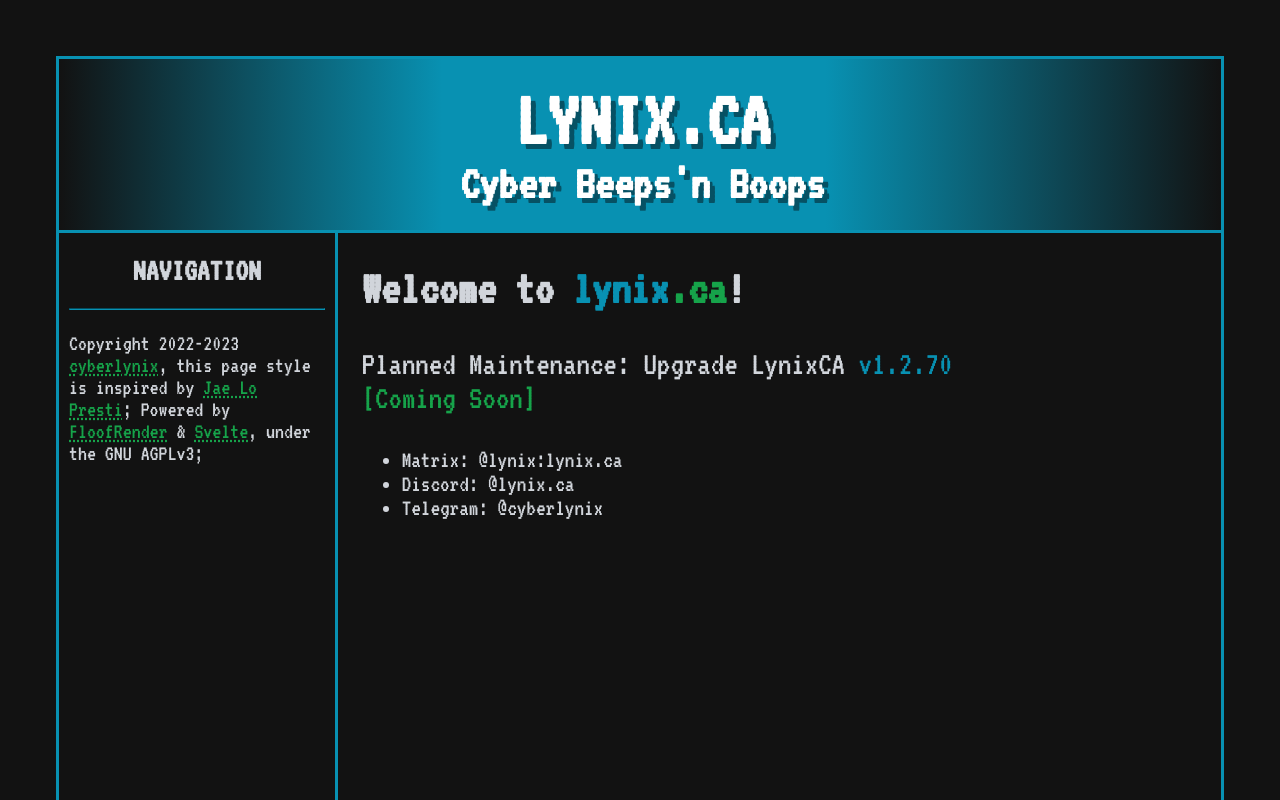
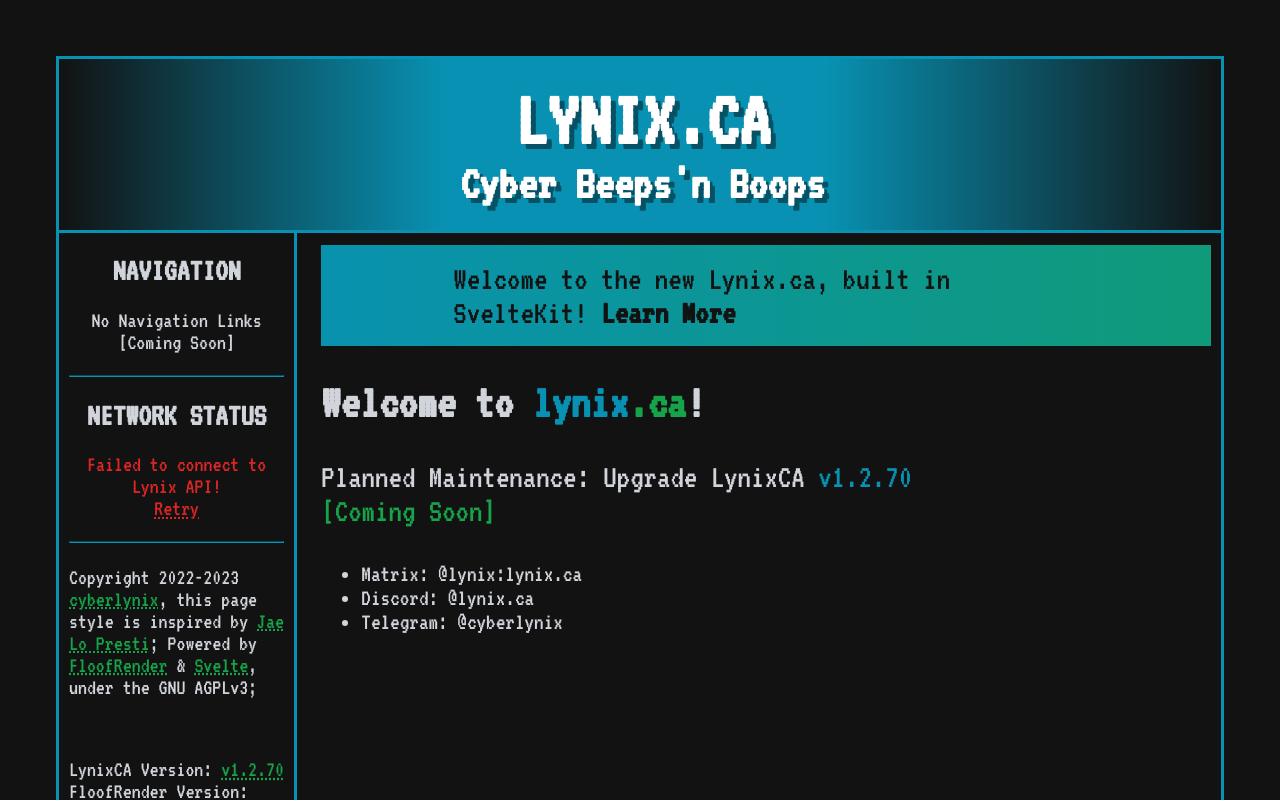
Before and after one commit to cyberlynix/lynix-ca, a SvelteKit app: page / in a window 1280 px wide. Shown: the top 800 px of the page. Built offline with nearby package versions, Linux system fonts and the light colour scheme.

Commit message:
Update Stuff

```diff
--- a/src/app.css
+++ b/src/app.css
@@ -136,3 +136,35 @@
   padding: 0px var(--padsize) var(--padsize) 1.5rem;
   font-size: 1.5em;
 }
+
+/* Floof Alert */
+.floof-alert {
+  margin-top: 0.5em;
+  padding: 0.7em 5.5em 0.7em 5.5em;
+}
+
+.floof-alert p {
+  padding: 0em;
+  margin: 0em;
+}
+
+/* Gradient Animations */
+/* Animate Gradient */
+@keyframes gradientAnimation {
+  0% {
+    background-position: 100% 50%;
+  }
+  50% {
+    background-position: 0% 50%;
+  }
+  100% {
+    background-position: 100% 50%;
+  }
+}
+
+.animated-gradient {
+  background-size: 200% 200%;
+  animation: gradientAnimation 15s infinite;
+  background-image: linear-gradient(to right, var(--primary-cyan), var(--primary-green));
+  color: #121212;
+}
--- a/src/routes/+page.svelte
+++ b/src/routes/+page.svelte
@@ -13,10 +13,29 @@
 	<div class="floof-container">
 		<div class="floof-navigation">
 			<h1>NAVIGATION</h1>
+            <p style="text-align:center;">No Navigation Links<br/>[Coming Soon]</p>
+            <hr/>
+            <h1>NETWORK STATUS</h1>
+            <p style="text-align:center;color:#dc2626;">Failed to connect to Lynix API!
+                <br/>
+                <a href="#retry" style="color:#dc2626;">Retry</a>
+            </p>
             <hr/>
             <p>Copyright 2022-2023 <a href="https://lynix.ca/" class="h-card" rel="me">cyberlynix</a>, this page style is inspired by <a href="https://777.tf/" class="h-card" rel="me">Jae Lo Presti</a>; Powered by <a href="">FloofRender</a> & <a href="">Svelte</a>, under the GNU AGPLv3;</p>
+            <br/>
+            <p>LynixCA Version: <a href="https://777.tf/" class="h-card" rel="me">v1.2.70</a><br/>
+               FloofRender Version: <a href="https://777.tf/" class="h-card" rel="me">v0.0.3</a></p>
+            <hr>
+
 		</div>
 		<div class="floof-content">
+
+
+            <div class="floof-alert animated-gradient">
+                <p>Welcome to the new Lynix.ca, built in SvelteKit! <span style="font-weight: 600;">Learn More</span></p>
+            </div>
+
+
 			<h1>
                 Welcome to <span class="text-cyan">lynix</span><span class="text-green">.ca</span>!
             </h1>
```
